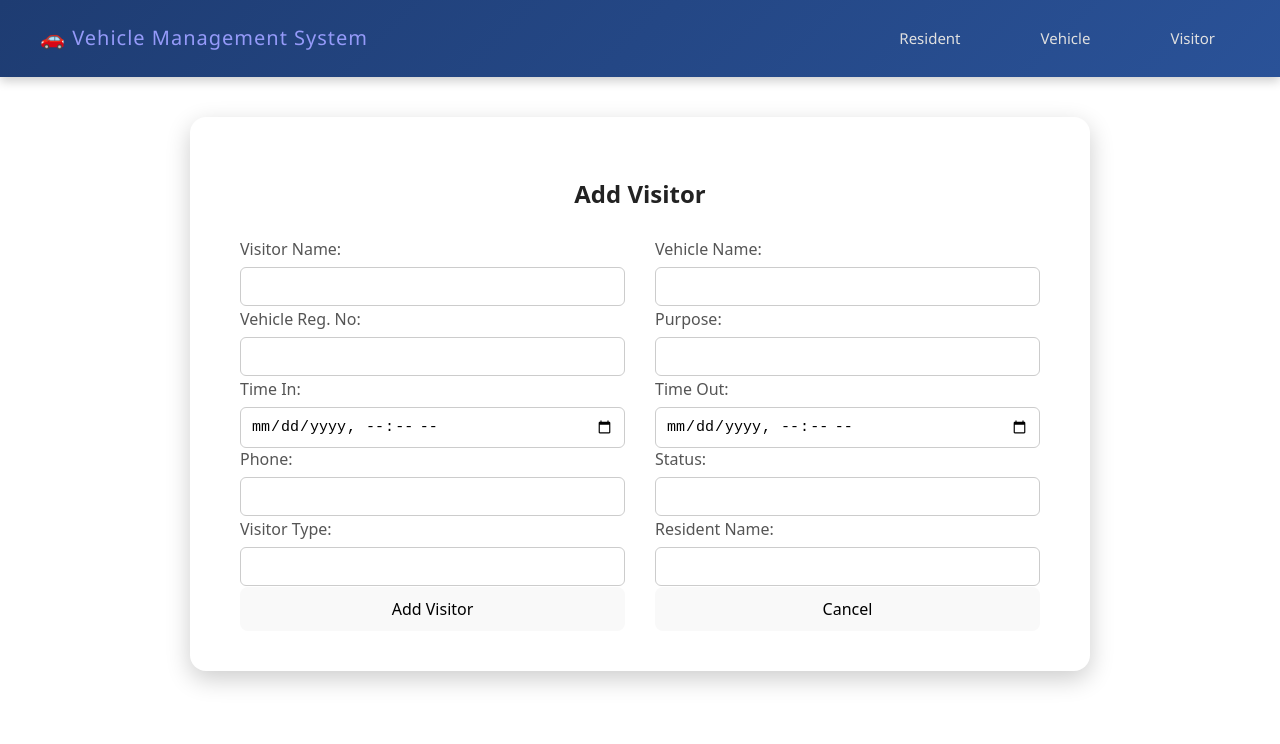
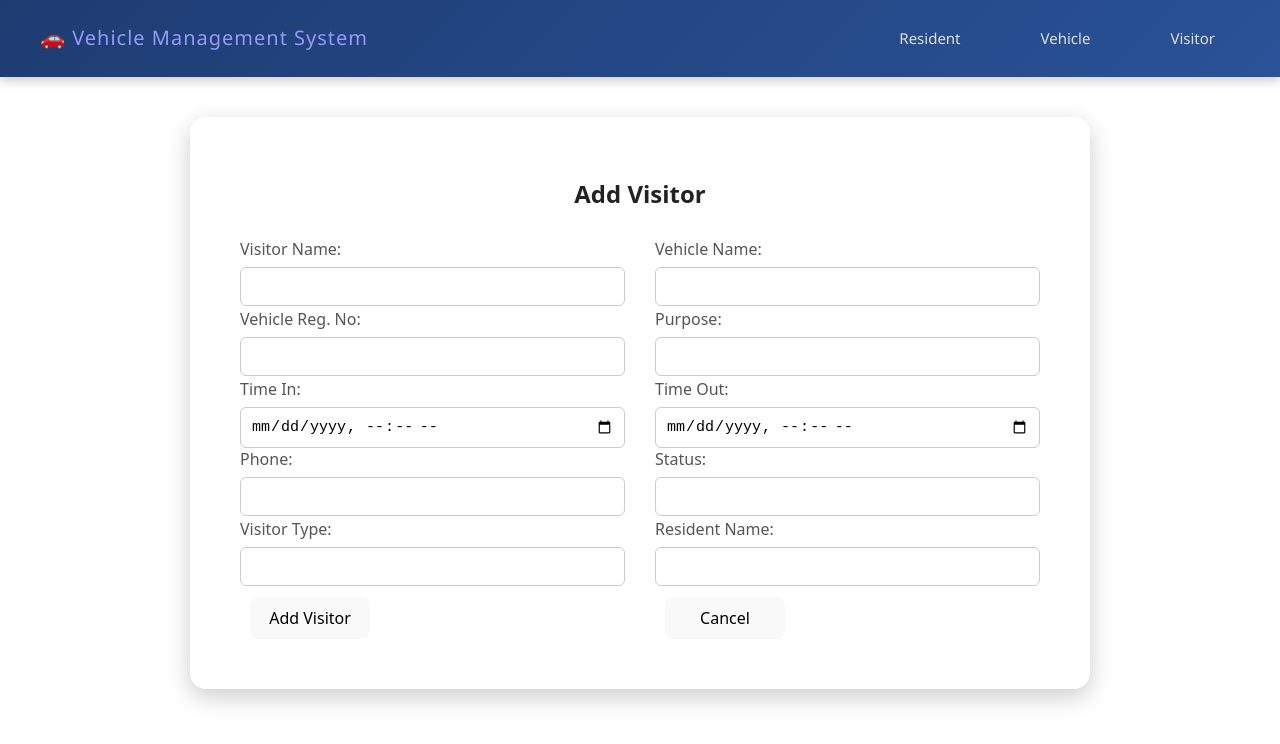
Before and after one commit to JagtapKajal/carveo-portal, a React (Vite) app in the folder frontend/carveoUI/: page /AddVisitor in a window 1280 px wide. Shown: the top 744 px of the page. Built offline with nearby package versions, Linux system fonts and the light colour scheme.

Commit message:
updated visitor css

```diff
--- a/frontend/carveoUI/src/Components/Visitor/Visitor.css
+++ b/frontend/carveoUI/src/Components/Visitor/Visitor.css
@@ -131,7 +131,7 @@
   border-radius: 16px;
   box-shadow: 0 8px 25px rgba(0, 0, 0, 0.2);
   color: #333;
-
+   overflow-y: auto;
 }
 
 .visitor-form-container h2 {
@@ -192,8 +192,8 @@
   margin-top: 25px;
 }
 
-.submit-btn,
-.cancel-btn {
+.visitor-submit-btn,
+.visitor-cancel-btn {
   width: 120px;
   padding: 10px;
   font-size: 16px;
@@ -205,13 +205,13 @@
 }
 
 .submit-btn {
-  background-color: #4f46e5;
+  background-color: #6397f0;
   color: white;
   font-weight: 500;
 }
 
 .submit-btn:hover {
-  background-color: #4338ca;
+  background-color: #439de2;
 }
 
 .cancel-btn {
```
